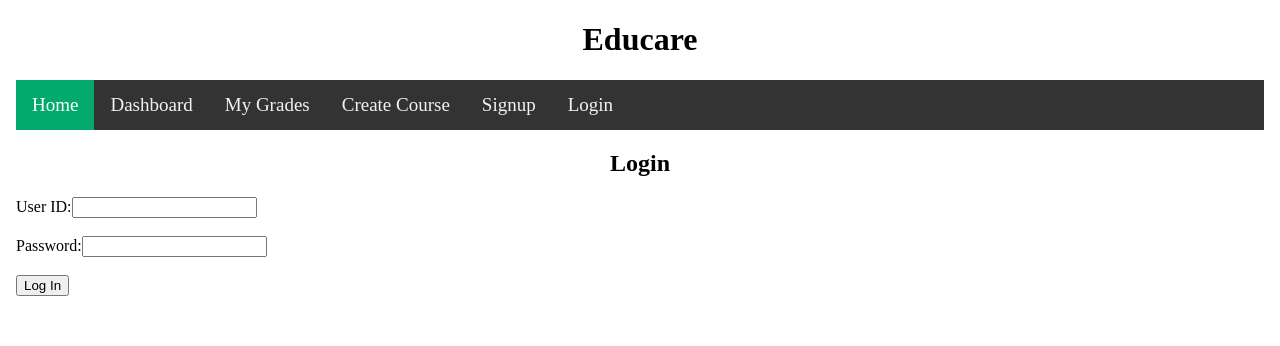
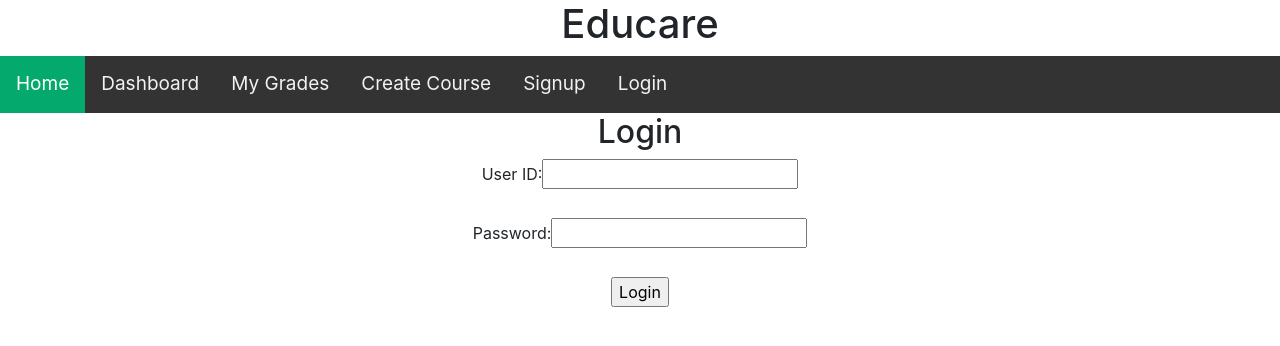
Before and after one commit to hardik-rajpal/EducareAngularMirror, an Angular app: page /login in a window 1280 px wide. Shown: the top 346 px of the page. Built offline with nearby package versions, Linux system fonts and the light colour scheme; no server answers.

Commit message:
set up sign in, log in reqs

```diff
--- a/src/app/app.component.html
+++ b/src/app/app.component.html
@@ -1,13 +1,9 @@
-<!-- * * * * * * * * * * * The content below * * * * * * * * * * * -->
-<!-- * * * * * * * * * * is only a placeholder * * * * * * * * * * -->
-<!-- * * * * * * * * * * and can be replaced. * * * * * * * * * * * -->
-<!-- * * * * * * * * * * * * * * * * * * * * * * * * * * * * * * * -->
-<!-- * * * * * * * * * Delete the template below * * * * * * * * * * -->
-<!-- * * * * * * * to get started with your project! * * * * * * * * -->
-<!-- * * * * * * * * * * * * * * * * * * * * * * * * * * * * * * * -->
 
 <!DOCTYPE html>
 <html>
+  <head>
+    <link rel="stylesheet" href="https://stackpath.bootstrapcdn.com/bootstrap/4.4.1/css/bootstrap.min.css" integrity="sha384-Vkoo8x4CGsO3+Hhxv8T/Q5PaXtkKtu6ug5TOeNV6gBiFeWPGFN9MuhOf23Q9Ifjh" crossorigin="anonymous">
+  </head>
   <style>
 h1 {
   text-align: center;
--- a/src/app/app.module.ts
+++ b/src/app/app.module.ts
@@ -9,6 +9,7 @@ import { LoginComponent } from './pages/login/login.component';
 import { NavbarComponent } from './components/navbar/navbar.component';
 import { HttpClientModule} from '@angular/common/http';
 import { DashboardComponent } from './pages/dashboard/dashboard.component';
+import { FormsModule } from '@angular/forms';
 @NgModule({
   declarations: [
     AppComponent,
@@ -17,11 +18,13 @@ import { DashboardComponent } from './pages/dashboard/dashboard.component';
     LoginComponent,
     NavbarComponent,
     DashboardComponent
+
   ],
   imports: [
     BrowserModule,
     AppRoutingModule,
-    HttpClientModule
+    HttpClientModule,
+    FormsModule
   ],
   providers: [],
   bootstrap: [AppComponent]
--- a/src/app/pages/login/login.component.html
+++ b/src/app/pages/login/login.component.html
@@ -1,9 +1,11 @@
 <h2>Login</h2>
+<p *ngIf="userDNE" class="alert alert-danger">User ID Does Not Exist!</p>
+<p *ngIf="wrongPassword" class="alert alert-danger">Password is incorrect!</p>
+<form  #userlogin = "ngForm" (ngSubmit) = "sendcreds(userlogin.value)">
 
-<!-- <form> -->
     <label for="name">User ID:</label>
-    <input type="text" id="name" name="name" #userid><br><br>
+    <input type="text" id="name" name="name" ngModel><br><br>
     <label for="password">Password:</label>
-    <input type="password" id="password" name="password" #password><br><br>
-    <button (click)="sendcreds()">Log In</button>
-<!-- </form> -->
+    <input type="password" id="password" name="password" ngModel><br><br>
+    <input type="submit" value="Login">
+</form>
--- a/src/app/pages/login/login.component.ts
+++ b/src/app/pages/login/login.component.ts
@@ -1,5 +1,6 @@
 import { Component, ElementRef, OnInit, ViewChild } from '@angular/core';
 import { UserService } from 'src/app/services/user.service';
+import { Router,ActivatedRoute } from '@angular/router';
 // import { environment } from 'src/environments/environment';
 @Component({
   selector: 'app-login',
@@ -7,15 +8,33 @@ import { UserService } from 'src/app/services/user.service';
   styleUrls: ['./login.component.css']
 })
 export class LoginComponent implements OnInit {
+  wrongPassword:boolean = false;
+  userDNE:boolean = false;
   // server_url=environment.server_url;
   @ViewChild('userid') idfield!:ElementRef;
   @ViewChild('password') pwfield!:ElementRef;
-  constructor(private userservice:UserService) { }
-  sendcreds(){
-    let id = this.idfield.nativeElement.value;
-    let pw = this.pwfield.nativeElement.value;
+  constructor(private userservice:UserService,
+    private router:Router,
+    private activatedRoute:ActivatedRoute) { }
+  sendcreds(user_data:any){
+    let id = user_data.name;
+    let pw = user_data.password;
     this.userservice.sendAuthData(id, pw).subscribe(data=>{
-      console.log(data);
+      if(data=='Wrong_Password'){
+        this.wrongPassword = true;
+        this.userDNE = false;
+      }
+      else if(data=='User_DNE'){
+        this.wrongPassword = false;
+        this.userDNE = true;
+      }
+      else{
+        localStorage.setItem('userid', id)
+        this.router.navigate(["/dashboard"])
+        this.wrongPassword = false;
+        this.userDNE = false;
+        console.log(data.userID)
+      }
     })
   }
   ngOnInit(): void {
--- a/src/app/pages/signup/signup.component.html
+++ b/src/app/pages/signup/signup.component.html
@@ -1,8 +1,8 @@
 <h2>Signup</h2>
-<form action="{{server_url}}/new_user" method="post" target="_self">
-    <label for="name">Username:</label>
-    <input type="text" id="name" name="name"><br><br>
+<form  #usercreate = "ngForm" (ngSubmit) = "createUser(usercreate.value)">
+    <label for="userid">UserID:</label>
+    <input type="text" id="name" name="userid" ngModel><br><br>
     <label for="password">Password:</label>
-    <input type="text" id="password" name="password"><br><br>
-    <input type="submit" value="Submit">
+    <input type="text" id="password" name="password" ngModel><br><br>
+    <button type="submit">Submit</button>
 </form>
--- a/src/app/pages/signup/signup.component.ts
+++ b/src/app/pages/signup/signup.component.ts
@@ -1,4 +1,5 @@
-import { Component, OnInit } from '@angular/core';
+import { Component, ElementRef, OnInit, ViewChild } from '@angular/core';
+import { UserService } from 'src/app/services/user.service';
 import { environment } from 'src/environments/environment';
 @Component({
   selector: 'app-signup',
@@ -6,9 +7,15 @@ import { environment } from 'src/environments/environment';
   styleUrls: ['./signup.component.css']
 })
 export class SignupComponent implements OnInit {
-  server_url=environment.server_url;
-  constructor() { }
+  constructor(private userService:UserService) { }
   ngOnInit(): void {
+  }
+  createUser(tosend:string){
+    console.log(tosend)
+
+    this.userService.sendCreateReq(tosend).subscribe(data=>{
+      console.log(data)
+    });
   }
 
 }
--- a/src/app/services/user.service.ts
+++ b/src/app/services/user.service.ts
@@ -20,6 +20,12 @@ export class UserService {
     const authHttpOp = {
       params:new HttpParams().append('userid', userid).append('password',password)
     }
-    return this.http.get<any>(this.apiroot+"auth/", authHttpOp)
+    return this.http.post<any>(this.apiroot+"auth/", authHttpOp)
+  }
+  sendCreateReq(userdata:string){
+    const createHttpOp = {
+      params:new HttpParams().append('userdata',userdata)
+    }
+    return this.http.post<any>(this.apiroot + 'create/', createHttpOp)
   }
 }
```
